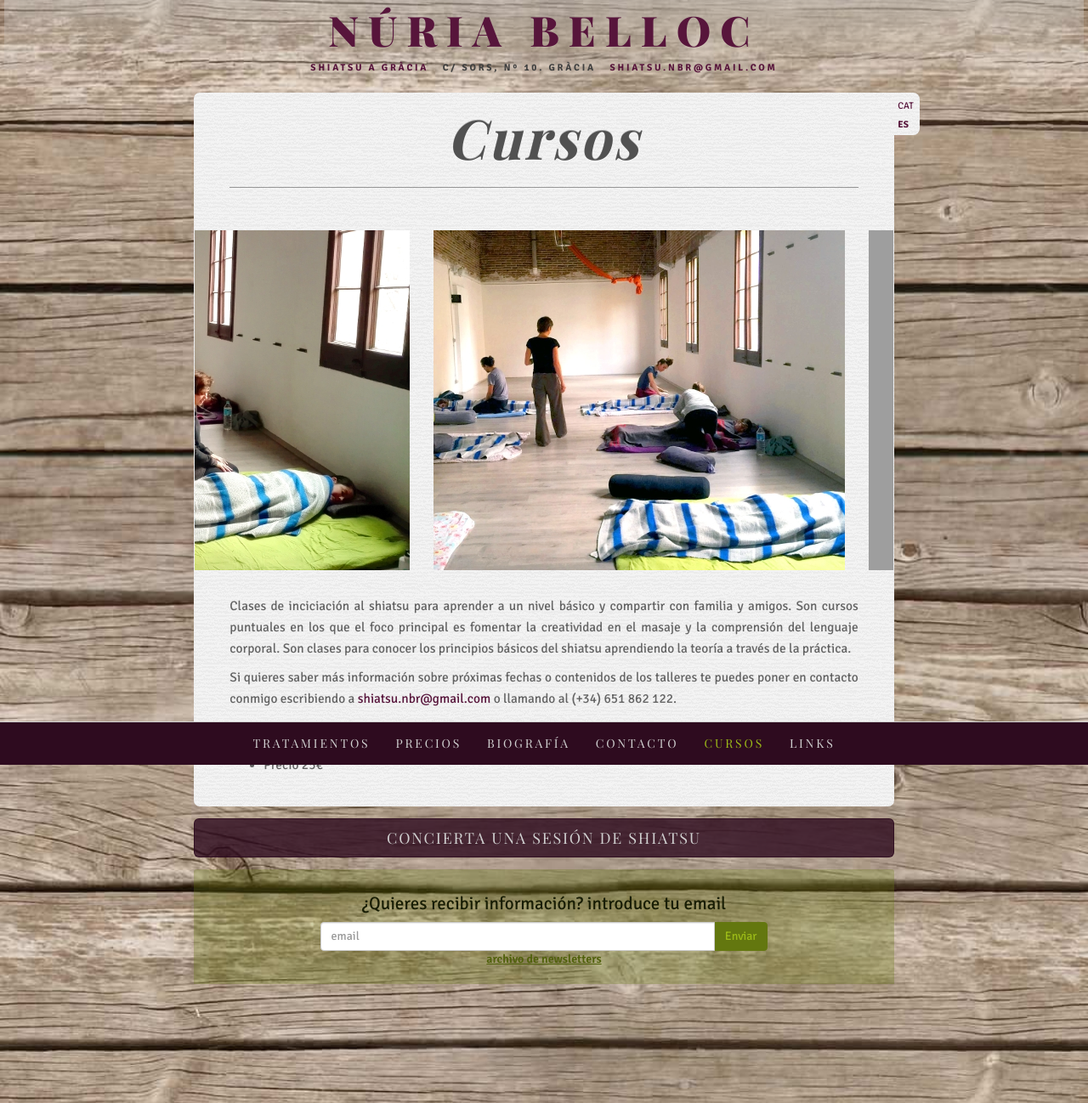
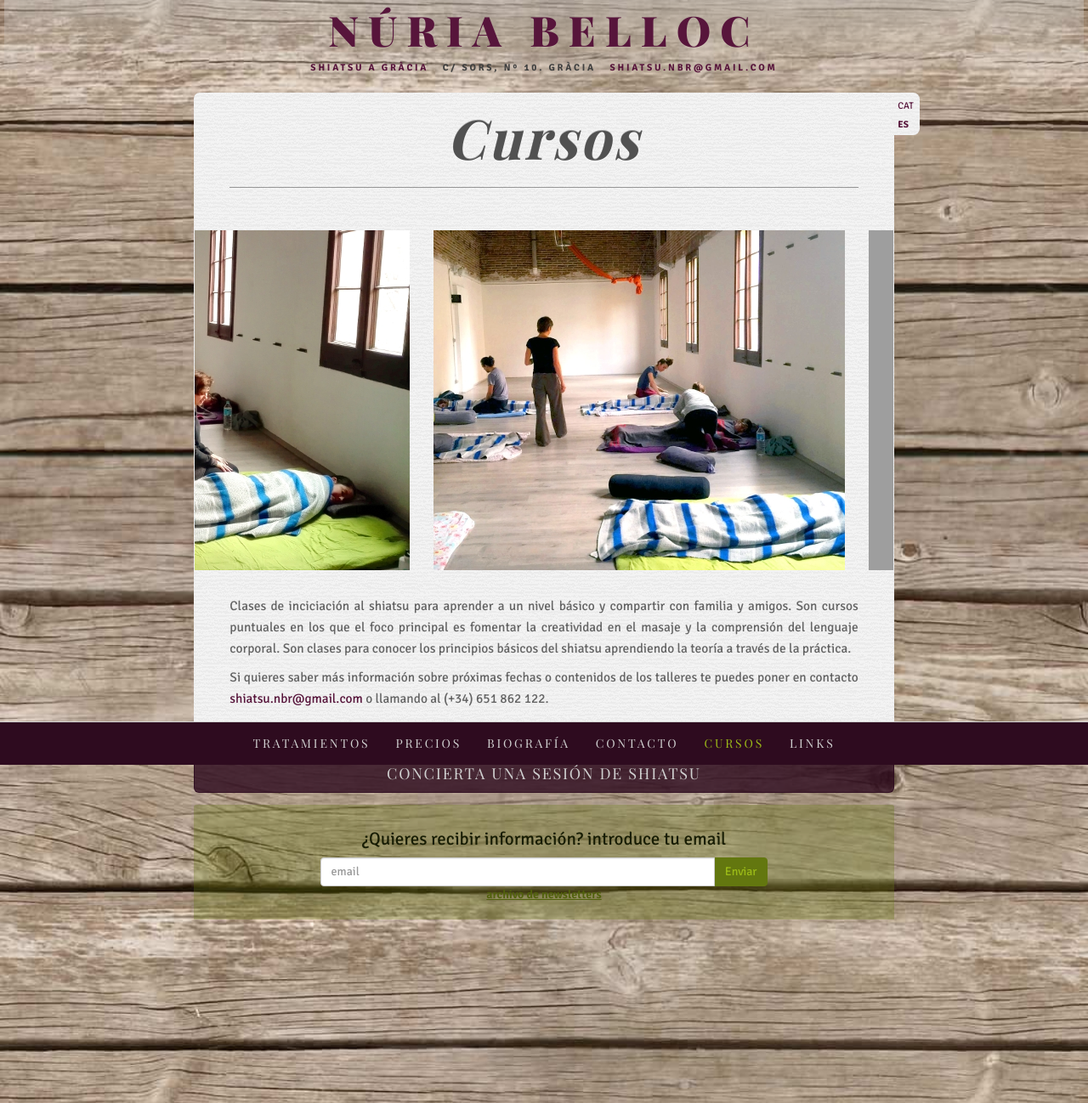
Before and after one commit to agustibr/shiatsu.nuriabelloc.com, a Jekyll site: the page built from es/cursos.md, in a window 1280 px wide. Shown: the whole page at 85% size. Built offline with Jekyll 4.4.1, drawn with Linux system fonts in a browser that asks for light colours; some web fonts are replaced.

Commit message:
Updated cursos.md

```diff
--- a/es/cursos.md
+++ b/es/cursos.md
@@ -3,16 +3,19 @@
 menu: true
 permalink: es/cursos/
 sibling: cursos
-carousel: ['cursos-01-shiatsu-nuria-belloc.jpg','cursos-02-shiatsu-nuria-belloc.jpg','cursos-03-shiatsu-nuria-belloc.jpg','cursos-01-shiatsu-nuria-belloc.jpg','cursos-02-shiatsu-nuria-belloc.jpg','cursos-03-shiatsu-nuria-belloc.jpg']
+carousel:
+  - cursos-01-shiatsu-nuria-belloc.jpg
+  - cursos-02-shiatsu-nuria-belloc.jpg
+  - cursos-03-shiatsu-nuria-belloc.jpg
+  - cursos-01-shiatsu-nuria-belloc.jpg
+  - cursos-02-shiatsu-nuria-belloc.jpg
+  - cursos-03-shiatsu-nuria-belloc.jpg
 order: 5
+published: true
 ---
 
 {% include carousel.html imgs=page.carousel %}
 
 Clases de inciciación al shiatsu para aprender a un nivel básico y compartir con familia y amigos. Son cursos puntuales en los que el foco principal es fomentar la creatividad en el masaje y la comprensión del lenguaje corporal. Son clases para conocer los principios básicos del shiatsu aprendiendo la teoría a través de la práctica.
 
-Si quieres saber más información sobre próximas fechas o contenidos de los talleres te puedes poner en contacto conmigo escribiendo a [{{site.email}}](mailto:{{site.email}}) o llamando al {{site.tel}}.
-
-+ Plazas limitadas
-+ Duración de los talleres 2h
-+ Precio 25€
+Si quieres saber más información sobre próximas fechas o contenidos de los talleres te puedes poner en contacto [{{site.email}}](mailto:{{site.email}}) o llamando al {{site.tel}}.
```
